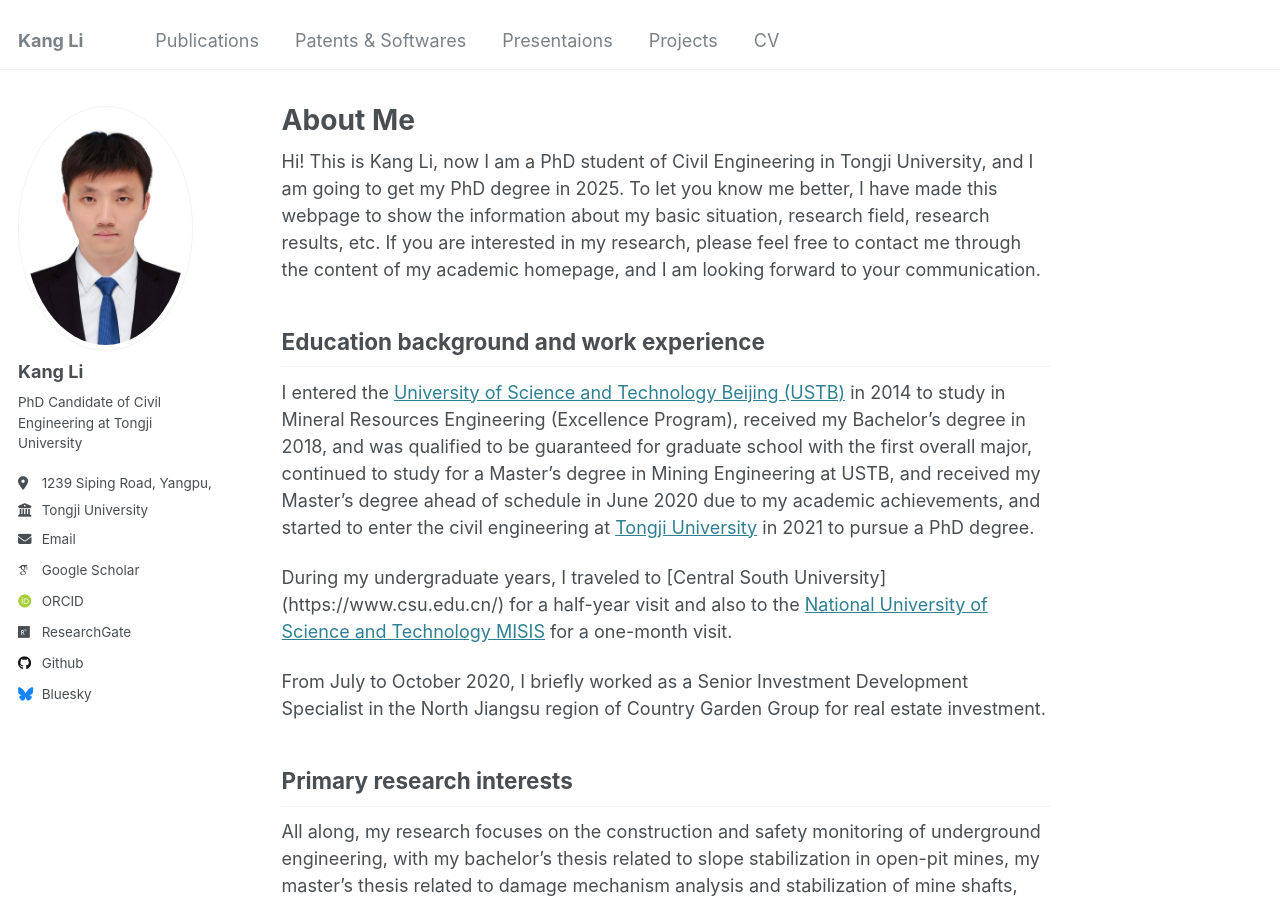
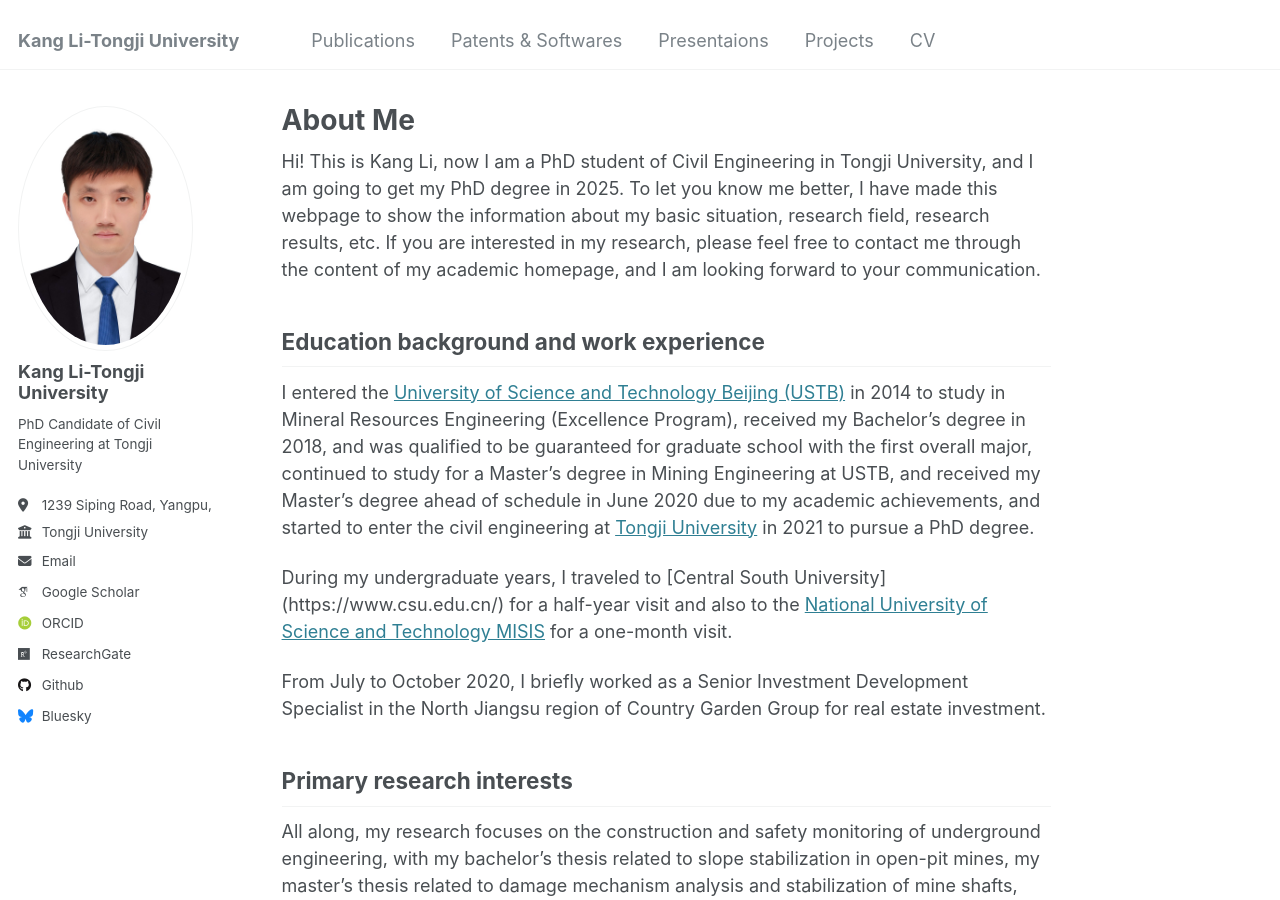
Before and after one commit to LIKANG2021/kangli_page.github.io, a Jekyll site: the page built from _pages/about.md, in a window 1280 px wide and 900 px high. Built offline with Jekyll 4.4.1, drawn with Linux system fonts in a browser that asks for light colours; some web fonts are replaced.

Commit message:
Update _config.yml

```diff
--- a/_config.yml
+++ b/_config.yml
@@ -8,11 +8,11 @@
 
 # Basic Site Settings
 locale                   : "en-US"
-title                    : "Kang Li"
+title                    : "Kang Li-Tongji University"
 title_separator          : "-"
 name                     : &name "Kang Li"
 description              : &description "personal description"
-url                      : https://likang2021.github.io/kangli.github.io/
+url                      : https://likang2021.github.io/kangli/
 baseurl                  : "" # the subpath of your site, e.g. "/blog"
 repository               : "LIKANG2021/kangli.github.io"
 
@@ -22,7 +22,7 @@ repository               : "LIKANG2021/kangli.github.io"
 author:
   # Biographic information
   avatar           : "01.JPG"
-  name             : "Kang Li"
+  name             : "Kang Li-Tongji University"
   pronouns         : # example: "He/His"
   bio              : "PhD Candidate of Civil Engineering at Tongji University"
   location         : "1239 Siping Road, Yangpu, Shanghai"
```
